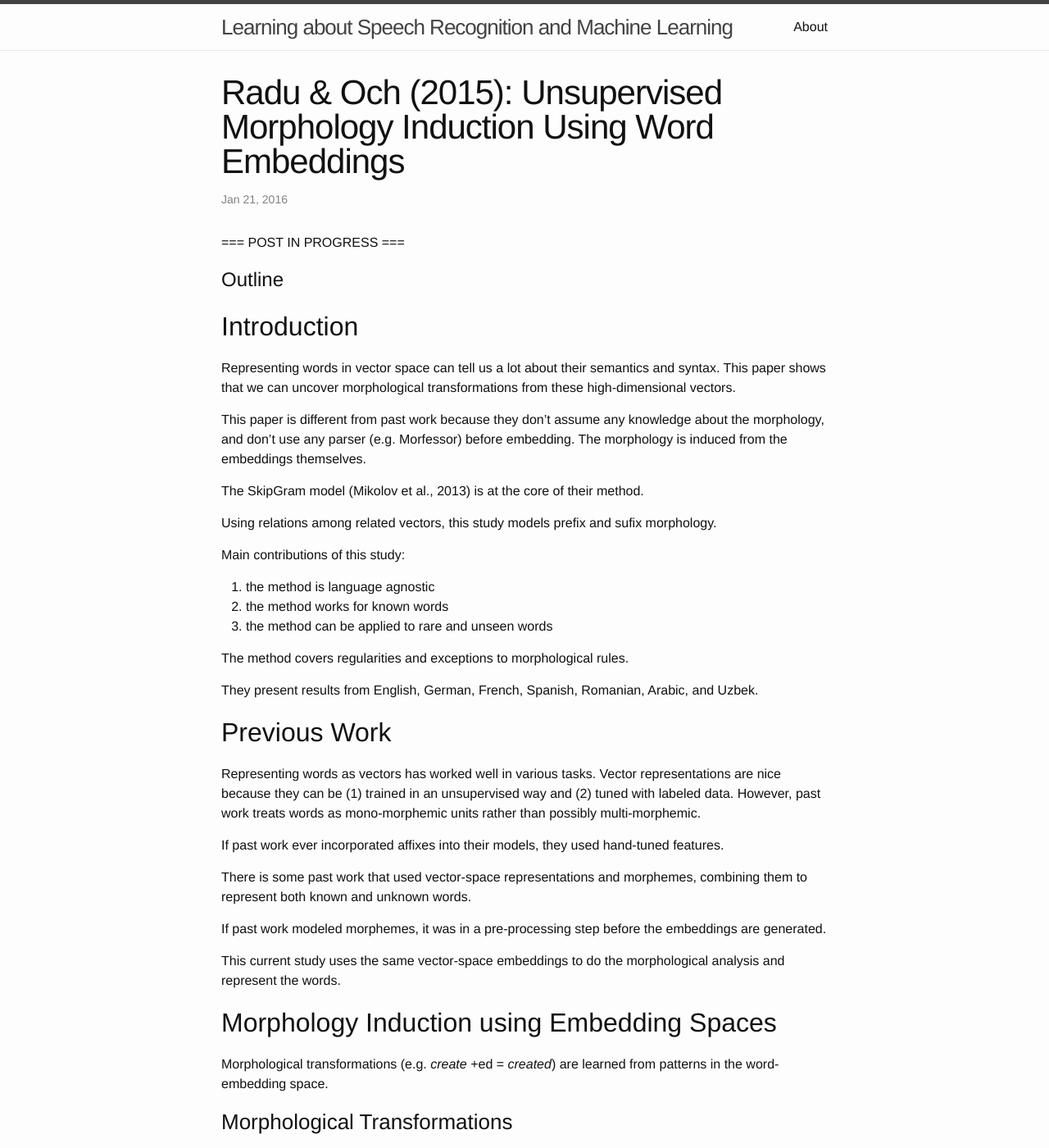
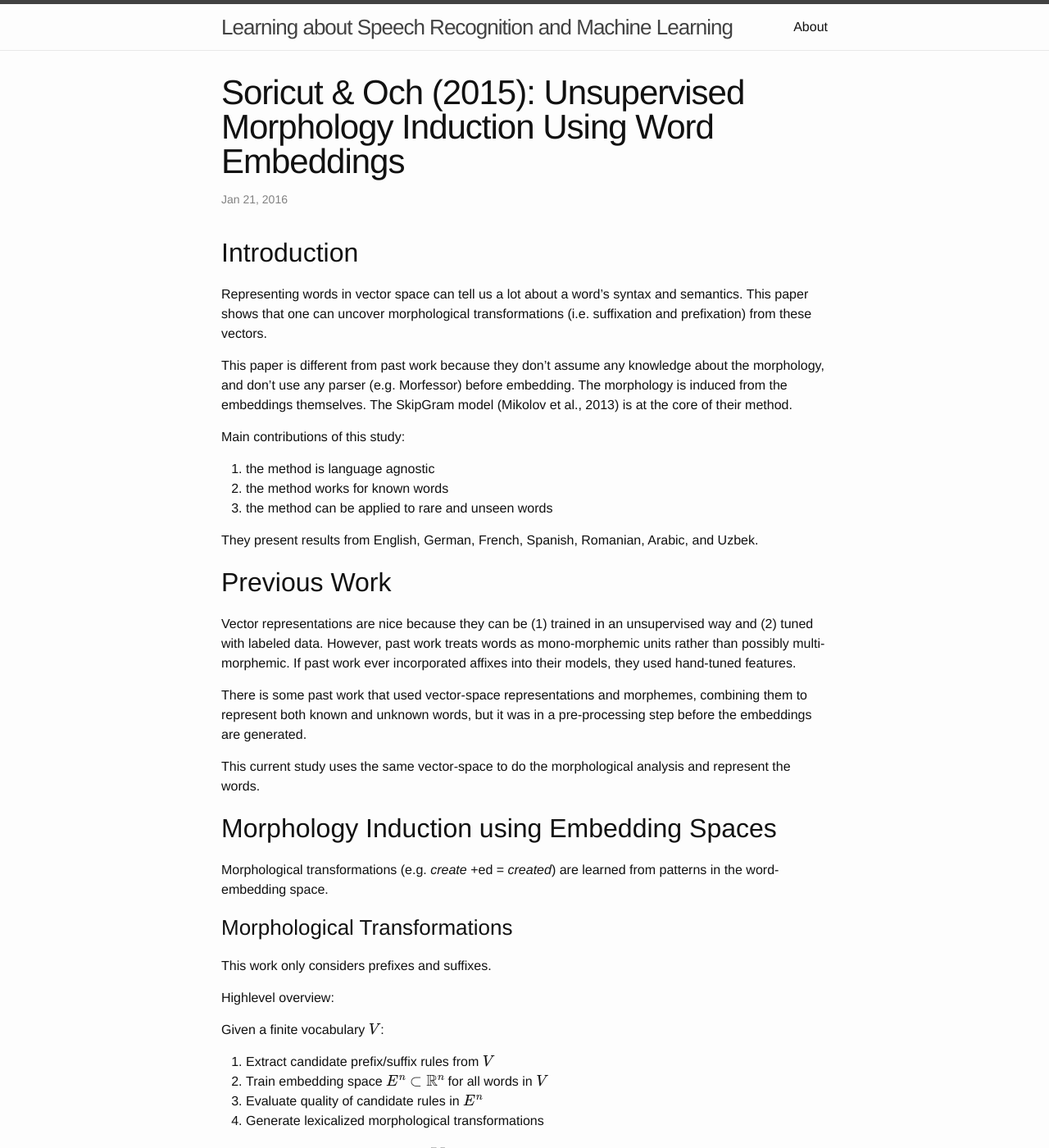
Before and after one commit to JRMeyer/jrmeyer.github.io, a Jekyll site: the page built from _posts/2016-01-20-Soricut-and-Och-2015.markdown, in a window 1280 px wide and 1400 px high. Shown: the whole window at 82% size. Built offline with Jekyll 4.4.1, drawn with Linux system fonts in a browser that asks for light colours; formulas are drawn with MathJax 3; comment, search, counter and statistics services are not loaded; some of the changed text lies outside the part shown.

Commit message:
finished outline

```diff
--- a/_posts/2016-01-20-Soricut-and-Och-2015.markdown
+++ b/_posts/2016-01-20-Soricut-and-Och-2015.markdown
@@ -1,25 +1,17 @@
 ---
 layout: post
-title:  "Radu & Och (2015): Unsupervised Morphology Induction Using Word Embeddings"
+title:  "Soricut & Och (2015): Unsupervised Morphology Induction Using Word Embeddings"
 date:   2016-01-20 22:03:04 -0700
 categories: review
 comments: True
 ---
 
-=== POST IN PROGRESS ===
-
-# Outline
-
 
 ## Introduction
 
-Representing words in vector space can tell us a lot about their semantics and syntax. This paper shows that we can uncover morphological transformations from these high-dimensional vectors.
+Representing words in vector space can tell us a lot about a word's syntax and semantics. This paper shows that one can uncover morphological transformations (i.e. suffixation and prefixation) from these vectors.
 
-This paper is different from past work because they don't assume any knowledge about the morphology, and don't use any parser (e.g. Morfessor) before embedding. The morphology is induced from the embeddings themselves.
-
-The SkipGram model (Mikolov et al., 2013) is at the core of their method.
-
-Using relations among related vectors, this study models prefix and sufix morphology.
+This paper is different from past work because they don't assume any knowledge about the morphology, and don't use any parser (e.g. Morfessor) before embedding. The morphology is induced from the embeddings themselves. The SkipGram model (Mikolov et al., 2013) is at the core of their method.
 
 Main contributions of this study:
 
@@ -27,26 +19,22 @@
 2. the method works for known words
 3. the method can be applied to rare and unseen words
 
-The method covers regularities and exceptions to morphological rules.
+They present results from English, German, French, Spanish, Romanian, Arabic, and Uzbek.
 
-They present results from English, German, French, Spanish, Romanian, Arabic, and Uzbek.
 
 ## Previous Work
 
-Representing words as vectors has worked well in various tasks. Vector representations are nice because they can be (1) trained in an unsupervised way and (2) tuned with labeled data. However, past work treats words as mono-morphemic units rather than possibly multi-morphemic.
+Vector representations are nice because they can be (1) trained in an unsupervised way and (2) tuned with labeled data. However, past work treats words as mono-morphemic units rather than possibly multi-morphemic. If past work ever incorporated affixes into their models, they used hand-tuned features.
 
-If past work ever incorporated affixes into their models, they used hand-tuned features.
+There is some past work that used vector-space representations and morphemes, combining them to represent both known and unknown words, but it was in a pre-processing step before the embeddings are generated.
 
-There is some past work that used vector-space representations and morphemes, combining them to represent both known and unknown words.
-
-If past work modeled morphemes, it was in a pre-processing step before the embeddings are generated.
-
-This current study uses the same vector-space embeddings to do the morphological analysis and represent the words.
+This current study uses the same vector-space to do the morphological analysis and represent the words.
 
 
 ## Morphology Induction using Embedding Spaces
 
 Morphological transformations (e.g. *create* +ed = *created*) are learned from patterns in the word-embedding space.
+
 
 ### Morphological Transformations
 
@@ -78,9 +66,11 @@
 <br>
 As in these examples, sometimes there were errors.
 
+
 #### Train embedding space
 
 They trained an embedding space $$E^n$$ with a SkipGram model (Mikolov et al. 2013). It was very similar to [word2vec][word2vec].
+
 
 #### Evaluate quality candidate rules
 
@@ -111,25 +101,61 @@
 
 #### Generate lexicalized morphological transformations
 
+To avoid over-applying these morphological rules (e.g. applying $$\texttt{suffix:ly:$\epsilon$}$$ to *only* to get *on*), they restrict application to word pairs which passed the meaning-preservation criterion.
+
+The direction vectors for different subsets of the support set are computed as follows:
+
+1. Find the direction vector which best describes the largest number of pairs in $$S$$.
+2. Remove those pairs from $$S$$ which are described by the rule found in (1).
+3. Find a new best direction vector which explains the most pairs in the new $$S$$.
+
+This process repeats until the best direction vector explains too small a set of pairs (a predefined number, 10).
+
+This method allows us to capture ambiguous rules, like $$\texttt{suffix:s:$\epsilon$}$$ which applies to verbs like (walks,walk) as well as nouns like (cats,cat).
+
+These morphological rules can be interpreted as a graph, where the nodes are words and edges are transformations.
+
+
 ### Inducing 1-to-1 Morphological Mappings
 
+Taking a graph built from all transformations and words in $$V$$, there are a lot of redundancies in rules. We want to keep all the nodes (words), but throw out extra edges. For example the word pair *(create,creates)* could have rules $$\texttt{suffix:s:$\epsilon$}$$ or $$\texttt{suffix:ates:ate}$$. One obviously is better.
+
+
 ### Morphological Transformations for Rare and Unknown Words
+
+Given some word which does not occur in $$V$$, $$w'$$, find the possible sequence of rules in the directed graph (generated in the previous section) which maps $$w'$$ onto an existing node, $$w$$.
+
 
 ## Empirical Results
 
 ### Quality of Morphological Analysis
 
+The model was evaluated on a word similarity task. If the word in question was found and trained in the SkipGram model, they simply used the existing vector representation. If the word was not in the original training set, then they morphologically decomposed it as outlined above and used the vector representation of the closest word which already existed in their directed graph. In either case, the similarity of two words was measured as the cosine between the two vectors.
+
+
 #### Data
+
+They used Wikipedia, GigaWord, and Web-scraping.
+
 
 #### Results
 
+On word similarity tasks, they out-performed all reviewed past works (even without taking into account the morphological rules for OOV words). They don't have results for Uzbek though.
+
+
 ### Quality of Morphological Analysis for Unknown/Rare Words
+
+To test performance on OOV words, they threw out low frequency words from the data, trained a model, and tested performance on those low-frequency words. Of these held-out words, they had words with some mapping onto the directed graph generated, and other words without any mapping at all (e.g. common nouns in English). There should be an analysis for the former but not the latter. The results were mostly in the 80% and 90% range, with Arabic being the lowest at 69%.
+
 
 ### Morphology and Training Data Size
 
+This technique on English benefitted from more training data, but more training data had little impact on the German language.
+
+
 ## Conclusions and Future Work
 
-
+Overall they did better than any other state-of-the-art models, but they comclude that some languages' morphology may require a more refined approach.
 
 
 [word2vec]: code.google.com/p/word2vec
```
Also changed, not shown: other parts of _posts/2016-01-20-Soricut-and-Och-2015.markdown (+1 -1 lines).
